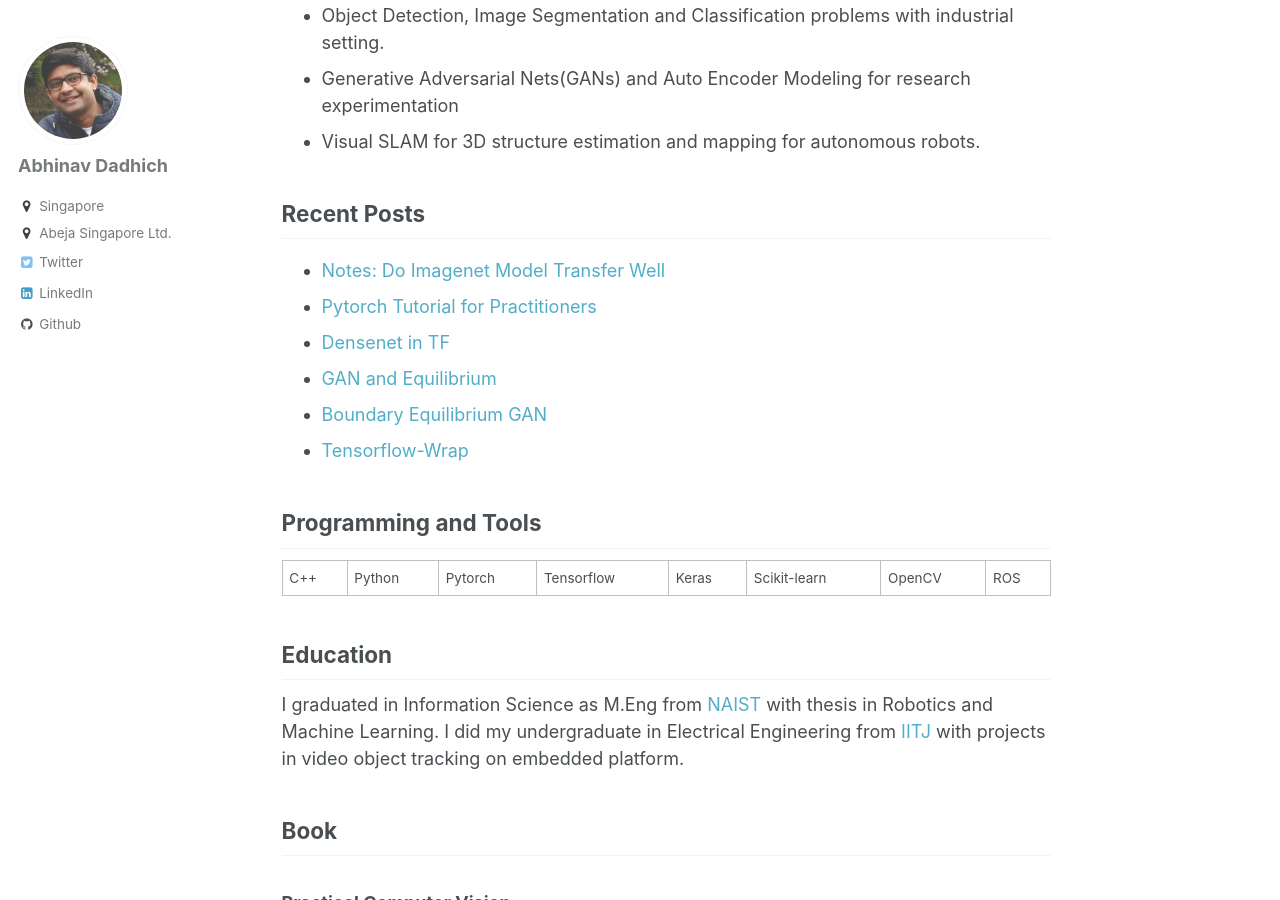
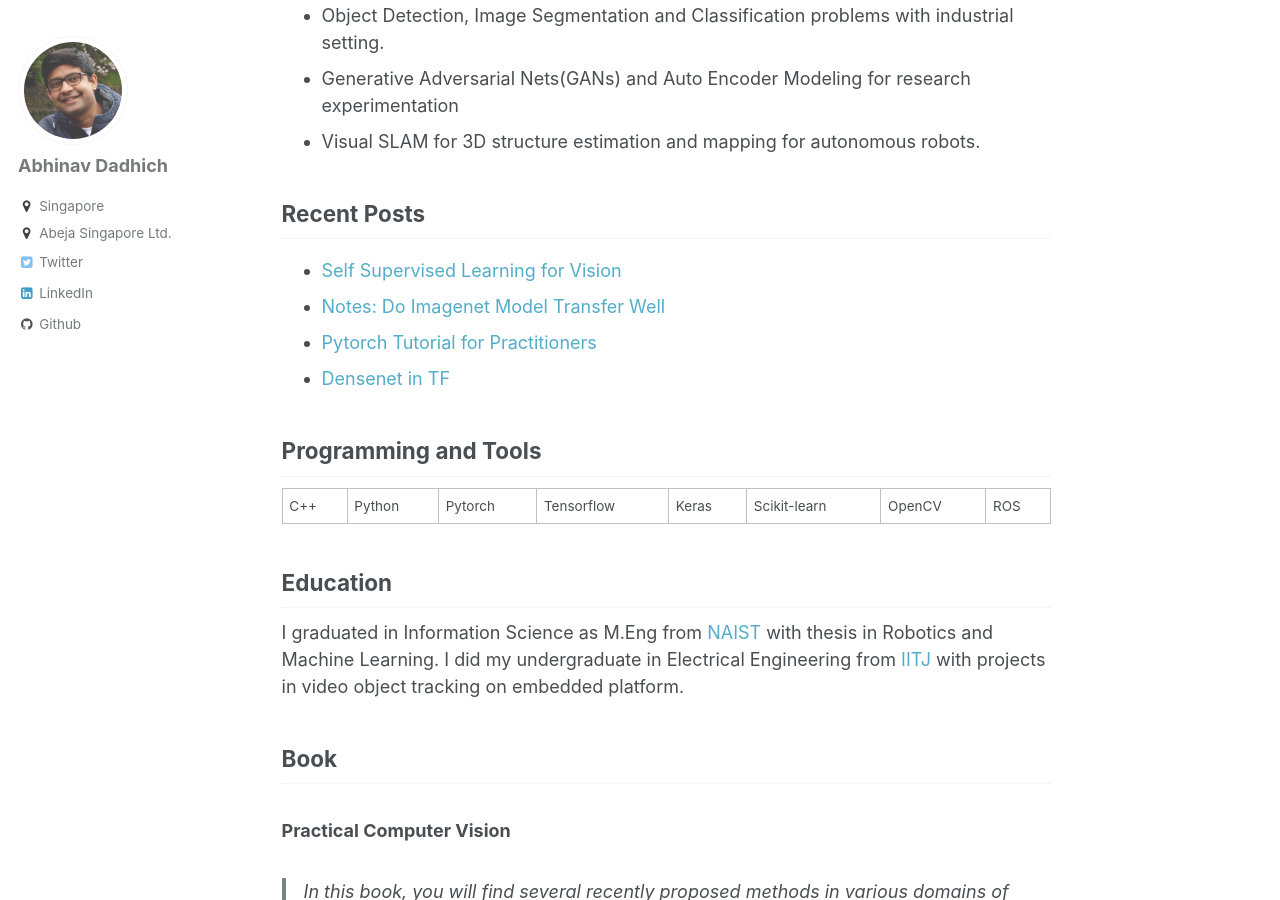
Before and after one commit to ResByte/ResByte.github.io, a Jekyll site: the page built from _pages/about.md, in a window 1280 px wide and 900 px high, scrolled down 321 px. Built offline with Jekyll 4.4.1, drawn with Linux system fonts in a browser that asks for light colours.

Commit message:
updates about and posts section

```diff
--- a/_pages/about.md
+++ b/_pages/about.md
@@ -18,12 +18,10 @@ Themes that I have worked on :
 - Visual SLAM for 3D structure estimation and mapping for autonomous robots.
 
 ## Recent Posts
+- [Self Supervised Learning for Vision](https://resbyte.github.io/posts/2020/04/Self-Supervised-Vision/)
 - [Notes: Do Imagenet Model Transfer Well](https://resbyte.github.io/posts/2019/12/Simon-imagenet-transfer/)
 - [Pytorch Tutorial for Practitioners](https://resbyte.github.io/posts/2017/08/pytorch-tutorial/)
 - [Densenet in TF](https://resbyte.github.io/posts/2017/05/tf-densenet/)
-- [GAN and Equilibrium](https://resbyte.github.io/posts/2017/04/arora-gen-eqbm-17/)
-- [Boundary Equilibrium GAN](https://resbyte.github.io/posts/2017/04/david-began-17/)
-- [Tensorflow-Wrap](https://resbyte.github.io/posts/2017/03/tf-wrap/)
 
 ## Programming and Tools
 
```
Also changed, not shown: _posts/2020-04-27-Self-Supervised-Vision.md (+0 -1 lines).
